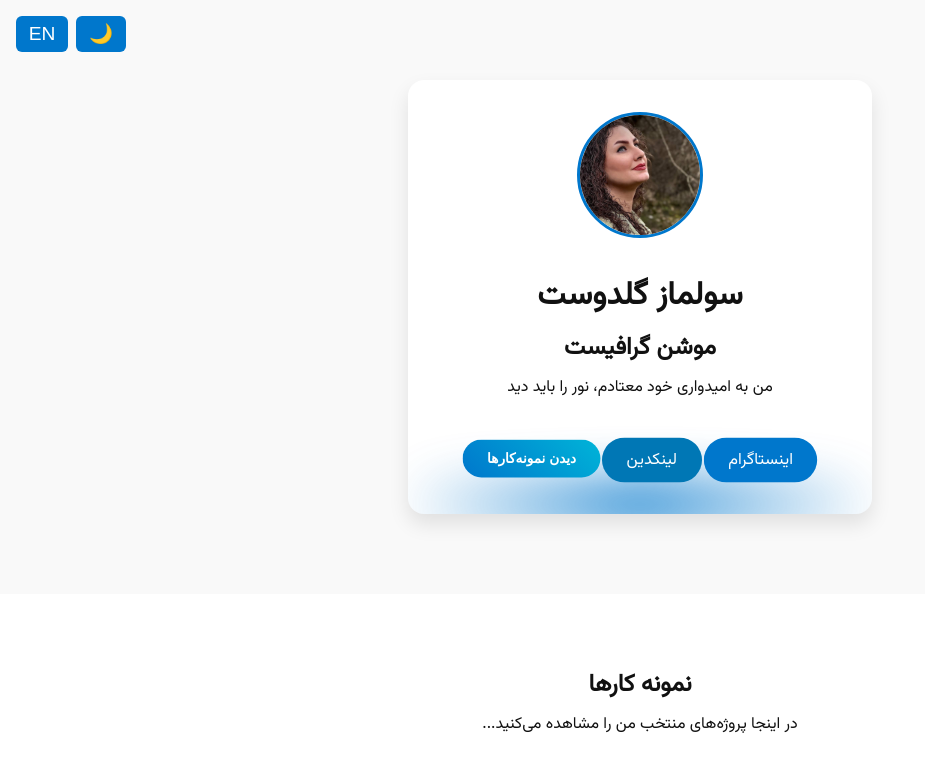
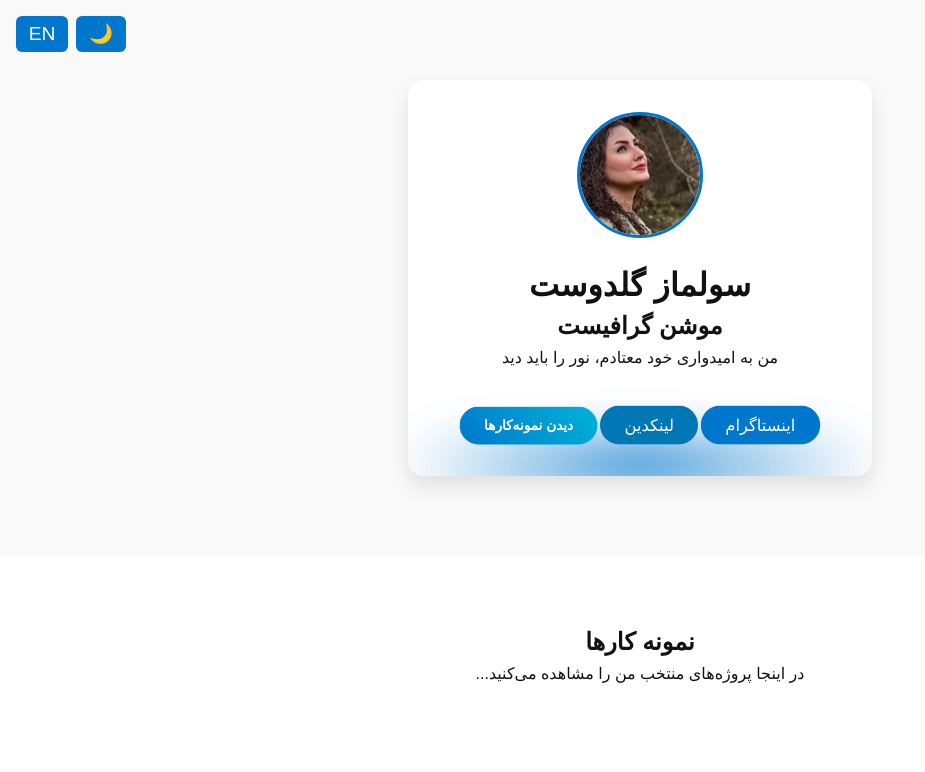
Before and after one commit to aydinkhavandi1/Solmaz.goldoust, a plain HTML site: page index.html in a window 1280 px wide. Shown: the top 772 px of the page, without its empty margins (0-925 px from the left). Drawn offline with Linux system fonts and the light colour scheme; a small style sheet from the web is missing.

Commit message:
Update index.html

```diff
--- a/index.html
+++ b/index.html
@@ -5,7 +5,7 @@
   <meta name="viewport" content="width=device-width, initial-scale=1.0" />
   <title>سولماز گلدوست | موشن گرافیست</title>
   <link rel="stylesheet" href="style.css" />
-  <link href="https://fonts.googleapis.com/css2?family=Vazirmatn&display=swap" rel="stylesheet">
+  <link href="https://instagram.com/solmaz.goldoust" rel="stylesheet">
 </head>
 <body>
   <div class="controls">
```
